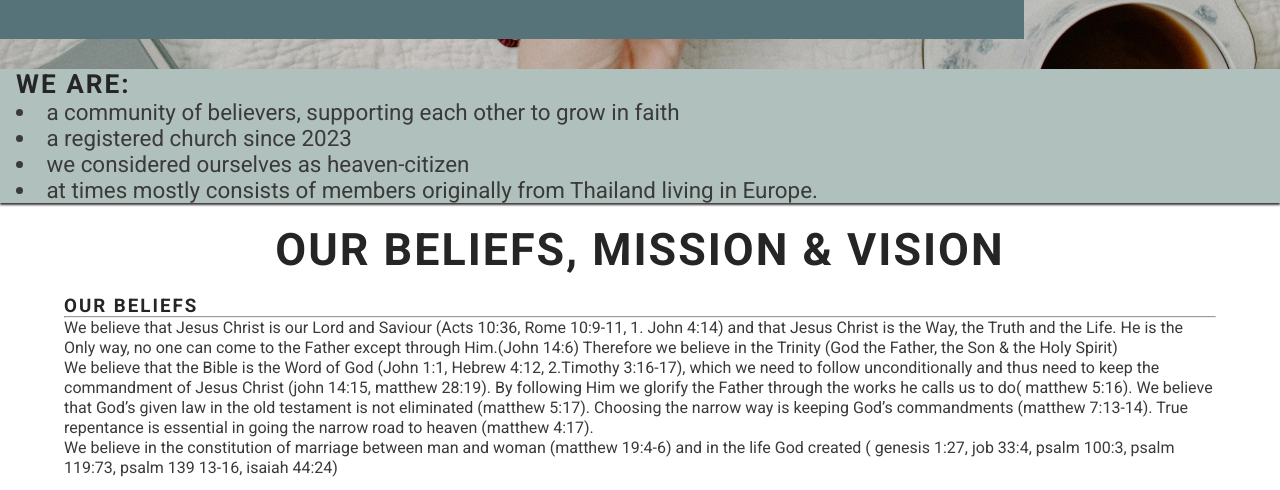
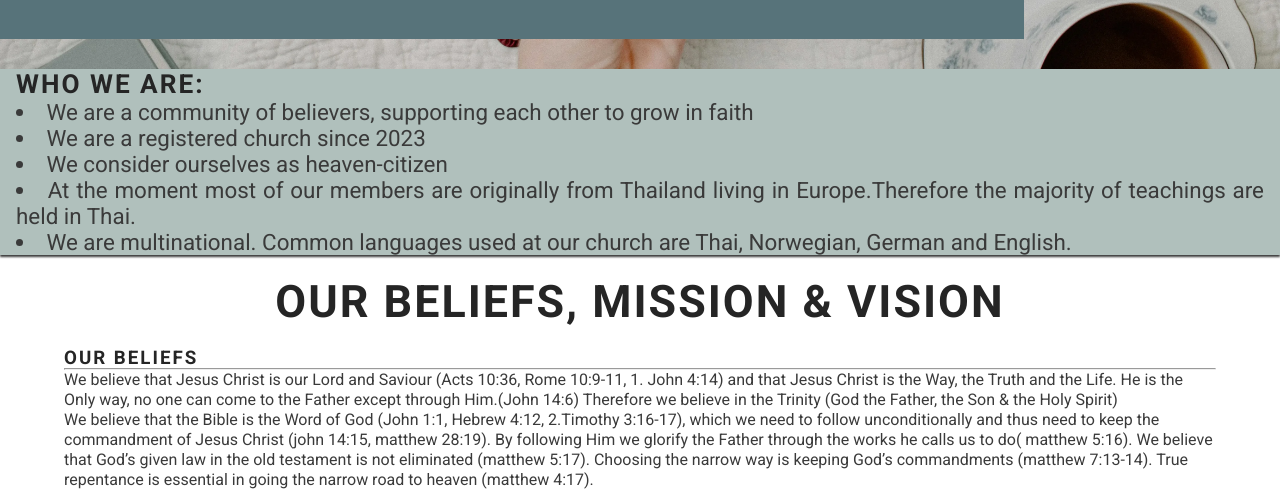
Before and after one commit to Tanja-Franke/church-website, a plain HTML site: page about.html in a window 1280 px wide. Shown: the part 610-1100 px from the top of the page. Drawn offline with Linux system fonts and the light colour scheme.

Commit message:
working on content

```diff
--- a/about.html
+++ b/about.html
@@ -45,12 +45,13 @@
         </section>
         <!-- Church profile section -->
         <section id="church">
-            <h3>We are:</h3>
+            <h3>Who we are:</h3>
             <ul id="profile">
-                <li>a community of believers, supporting each other to grow in faith</li>
-                <li>a registered church since 2023</li>
-                <li>we considered ourselves as heaven-citizen</li>
-                <li>at times mostly consists of members originally from Thailand living in Europe.</li>
+                <li>We are a community of believers, supporting each other to grow in faith</li>
+                <li>We are a registered church since 2023</li>
+                <li>We consider ourselves as heaven-citizen</li>
+                <li>At the moment most of our members are originally from Thailand living in Europe.Therefore the majority of teachings are held in Thai.</li>
+                <li>We are multinational. Common languages used at our church are Thai, Norwegian, German and English.</li>
             </ul>
 
         </section>
@@ -61,7 +62,7 @@
                 <div id="basics">
 
                     <div>
-                        <h3>Our beliefs</h3>
+                        <h3 class="card title">Our beliefs</h3>
                         <hr>
                         <p>We believe that Jesus Christ is our Lord and Saviour (Acts 10:36, Rome 10:9-11, 1. John 4:14)
                             and that Jesus Christ is the Way, the Truth and the Life.
@@ -126,7 +127,7 @@
                     Lord Jesus Christ and follow his steps. She then got a revelation from the Lord of founding a church and obeyed.
                     In 2022, when covid happened the Lord opened the way for the Way, the Truth & the Life Church. In 2023, the Way, the Truth & the Life Church was
                     officially registered.
-                    Pastor Elena continuously diving in the Word of God and shares it with other believers. She is a godly example of believer, wife and mother
+                    Pastor Elena continuously learns about the Word of God and shares it with other believers. She is a godly example of a believer, a wife and a mother.
                     </p>
             </div>
         </section>
--- a/assets/css/style.css
+++ b/assets/css/style.css
@@ -3,7 +3,7 @@
 @import url('https://fonts.googleapis.com/css2?family=Roboto:ital,wght@0,100;0,300;0,400;0,500;0,700;0,900;1,100;1,300;1,400;1,500;1,700;1,900&display=swap');
 
 
-/*Asterisk wildcard selector to override default styles added by the browser*/
+/*overruling default styles added by the browser*/
 * {
     padding: 0;
     margin: 0;
@@ -15,7 +15,6 @@ body {
     min-height: 100vh;
     display: flex;
     flex-direction: column;
-    /*Generic project styles*/
     color: #3a3a3a;
     font-family: 'Roboto', sans-serif;
 }
@@ -98,8 +97,7 @@ main {
 
     /*Make main element take up any surplus space to push footer down*/
     flex: 1 0 auto;
-    /* Add margin at the top to prevent content from being covered by the header */
-    margin-top: 47px;
+    margin-top: auto;
     /* Enable flex properties for child elements */
     display: flex;
     flex-direction: column;
@@ -129,7 +127,6 @@ main {
 
 #cover-text>h2,
 #cover-text>h3,
-#cover-text>h4,
 #cover-text>p {
     color: #ffffff;
 }
@@ -153,7 +150,7 @@ main {
 
 }
 
-/*Arguments section*/
+/*Arguments section (inspired by the love running project)*/
 #arguments {
     width: 90%;
     margin: 20px auto;
@@ -193,27 +190,24 @@ main {
     background-color: #453F3C;
     padding: 15px;
     text-align: center;
-    /* This will not wrap on screen less than 400px wide.
-    Each div will expand to fill the available space on its row (Love-running-project)*/
     flex-basis: 200px;
     flex-grow: 1;
-    /* Creates a grid of meetup time divs over the background image (Love-running-project) */
     border: 2px solid white;
 }
 
 #times h3 {
-    /* override the heading color set in general styles (Love-running-project) */
     color: #fafafa;
 }
 
 /*About Page*/
-#main{
+#main {
     height: 600px;
     width: 100%;
     background: url("../images/quiettime.webp") no-repeat center center/cover;
     position: relative;
 }
-#aboutcover{
+
+#aboutcover {
     background-color: #57737A;
     font-size: 130%;
     position: absolute;
@@ -223,15 +217,16 @@ main {
     padding-top: 40px;
     padding-left: 10px;
 }
-#aboutcover>h1
-{
-    color:#ffffff;
+
+#aboutcover>h1 {
+    color: #ffffff;
     text-align: center;
     font-size: 180%;
 
 }
+
 /* Who we are Section*/
-#church{
+#church {
     background-color: #b0c0bc;
     padding: 0 1rem;
     z-index: 99;
@@ -241,16 +236,18 @@ main {
     text-align: justify;
     font-size: 140%;
 }
-#church>h2{
+
+#church>h2 {
     margin-bottom: 20px;
     text-align: left;
     font-size: 150%;
 
 }
-#profile{
+
+#profile {
     text-align: justify;
     list-style-position: inside;
-    text-align-last:auto ;
+    text-align-last: auto;
 }
 
 #profilecovertext {
@@ -261,26 +258,31 @@ main {
     text-align: end;
     float: inline-end;
 }
-#profilecovertext h2{
+
+#profilecovertext h2 {
     text-align: end;
-    font-size:120%;
+    font-size: 120%;
 }
+
 /* Beliefs, Mission & Vision section */
-#bmv{
+#bmv {
     width: 90%;
     margin: 20px auto;
 }
-#bmv h2{
+
+#bmv h2 {
     margin-bottom: 20px;
     text-align: center;
     font-size: 280%;
 }
+
 #basics>div,
 #mission>div,
-#vision>div{
+#vision>div {
     line-height: 20px;
     margin-bottom: 20px;
 }
+
 /* Pastor Section */
 #pastor {
     background-color: #B0C0BC;
@@ -292,12 +294,13 @@ main {
     text-align: center;
     display: block;
 }
-#pastor hr{
+
+#pastor hr {
     border-top: 1px solid #3a3a3a;
     margin: 5px 0;
 }
 
-#pastor-image{
+#pastor-image {
     height: 90vw;
     width: 90vw;
     background: url("../images/ajarnandhusband.webp") no-repeat top center/cover;
@@ -308,10 +311,11 @@ main {
     align-items: center;
     justify-content: center;
     border: 1px solid #ddd;
-    display:block;
+    display: block;
     margin-left: auto;
     margin-right: auto;
 }
+
 #pastor h2 {
     margin-bottom: 20px;
     text-align: center;
@@ -325,7 +329,7 @@ main {
     background: url("../images/heavenly.webp");
     flex-grow: 1;
     padding: 50px 20% 0 20%;
-    clear:left;
+    clear: left;
     background-size: cover;
     background-position: center;
     height: 900px;
@@ -380,7 +384,7 @@ main {
     background: url("../images/open-bible.png") no-repeat center center/cover;
     flex-grow: 1;
     padding: 50px 0% 0 20%;
-      clear:left;
+    clear: left;
     height: 900px;
     object-fit: cover;
     position: relative;
@@ -389,11 +393,12 @@ main {
 
 
 }
-#prayeranswer{
+
+#prayeranswer {
     visibility: hidden;
 }
 
-#appreciation{
+#appreciation {
     text-align: center;
     position: absolute;
     top: 50%;
@@ -403,10 +408,12 @@ text-align: center;
     background-color: #2D3319;
     border-radius: 2px;
 }
-#appreciation h2{
+
+#appreciation h2 {
     color: #ffffff;
 }
-#returnbutton{
+
+#returnbutton {
     margin-top: 20px;
     border-radius: 5px;
     padding: 15px 32px;
@@ -475,7 +482,6 @@ text-align: center;
 
     /*Main Content*/
     main {
-        /* Push main content down to accommodate larger header*/
         margin-top: 79px;
 
     }
```
Lines whose indentation alone changed are shown as unchanged.
